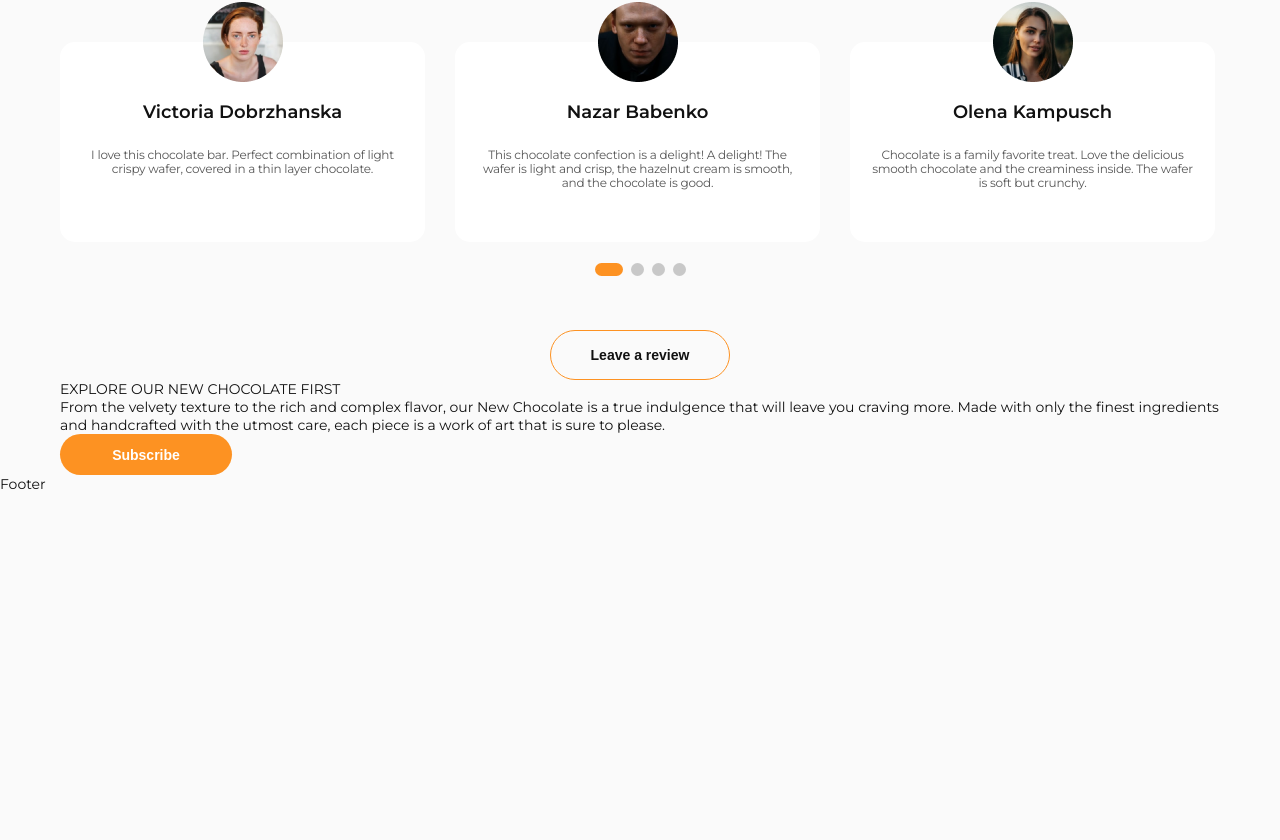
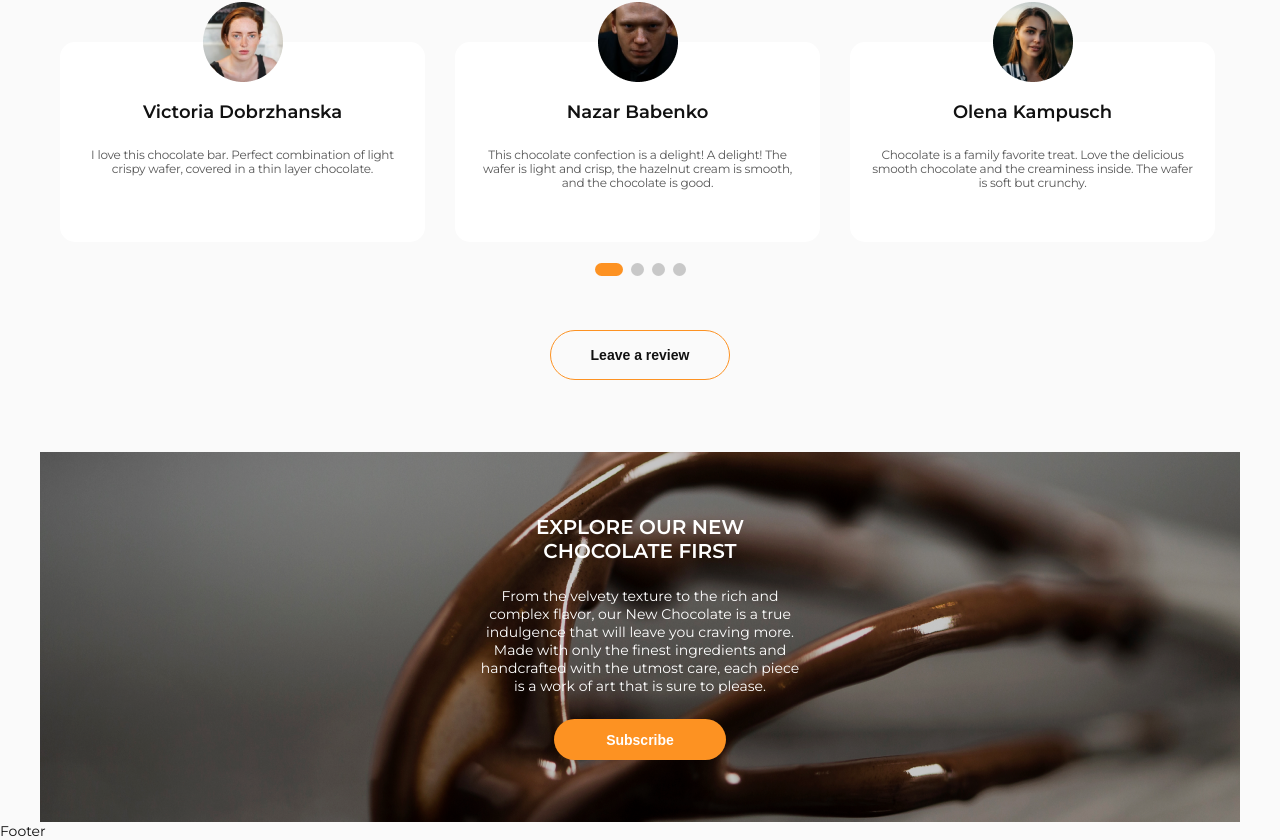
Before and after one commit to whatislove-zh/chocolate-landing, a React (Create React App) app: page / in a window 1280 px wide. Shown: the part 3624-4464 px from the top of the page. Before the commit the page ends 4117 px from the top, so only its background shows below. Built offline with nearby package versions, Linux system fonts and the light colour scheme.

Commit message:
add styles for subscribe-section

```diff
--- a/src/components/subscribe/_subscribe.scss
+++ b/src/components/subscribe/_subscribe.scss
@@ -0,0 +1,43 @@
+@import "../../styles/variables";
+
+.subscribe-section {
+  height: 370px;
+  width: 100%;
+  margin: auto;
+  background: url("../../assets/SubcribeMobiel.png") no-repeat center;
+  margin-top: 72px;
+  overflow: hidden;
+}
+
+@media screen and (min-width: calc($sm + 1px)) {
+  .subscribe-section {
+    background: url("../../assets/SubcribeTablet.png") no-repeat center;
+  }
+}
+@media screen and (min-width: calc($md + 1px)) {
+  .subscribe-section {
+    background: url("../../assets/SubcribeDesktop.png") no-repeat center;
+  }
+}
+
+.subscribe-wrapper {
+  display: flex;
+  flex-direction: column;
+  align-items: center;
+  padding: 63px 0;
+  text-align: center;
+}
+
+.subscribe-header {
+  color: $white-color;
+  font-size: 20px;
+  font-weight: $bold-weight;
+  margin-bottom: 24px;
+  width: 291px;
+}
+
+.subscribe-text {
+  color: $white-color;
+  width: 326px;
+  margin-bottom: 24px;
+}
```
